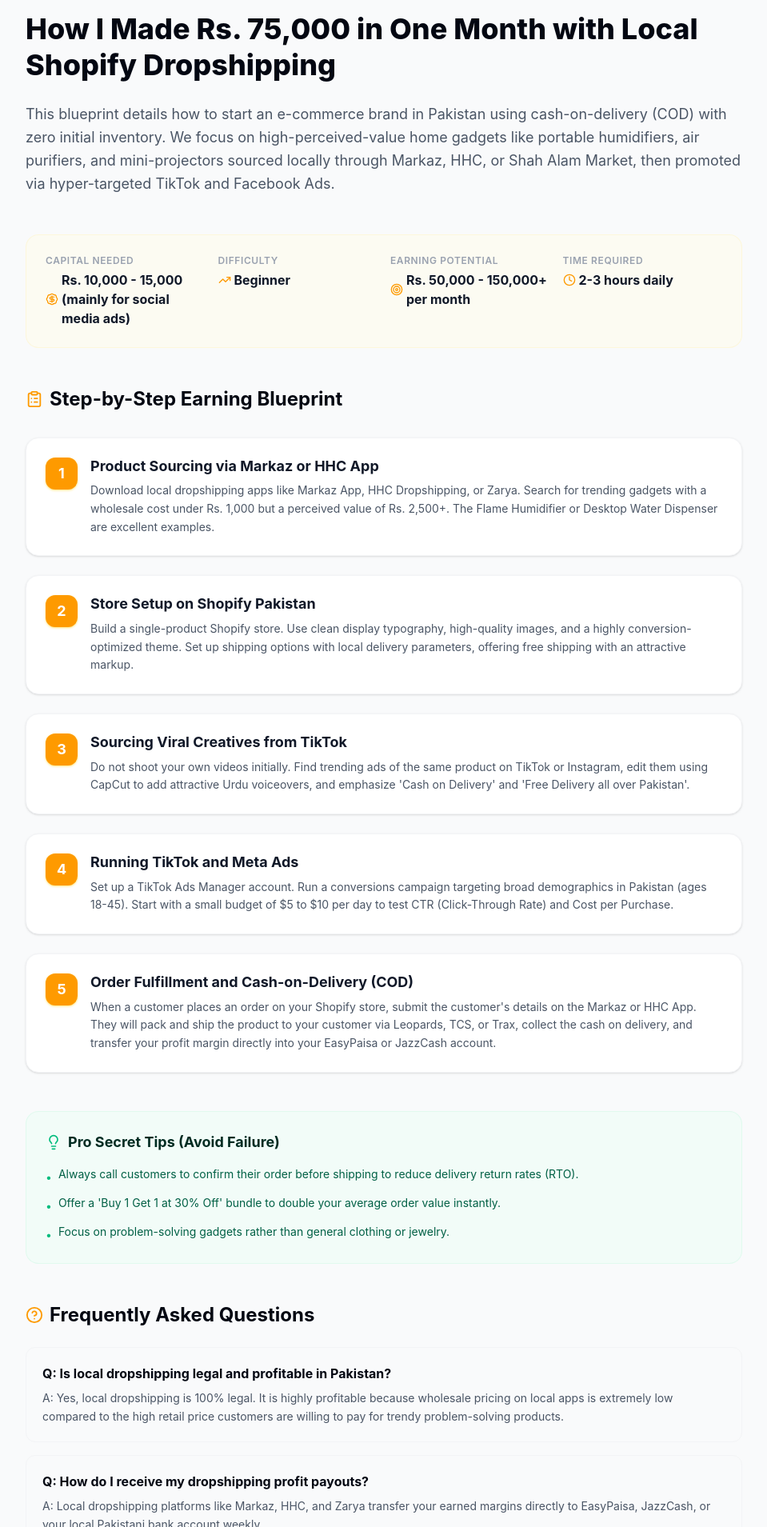
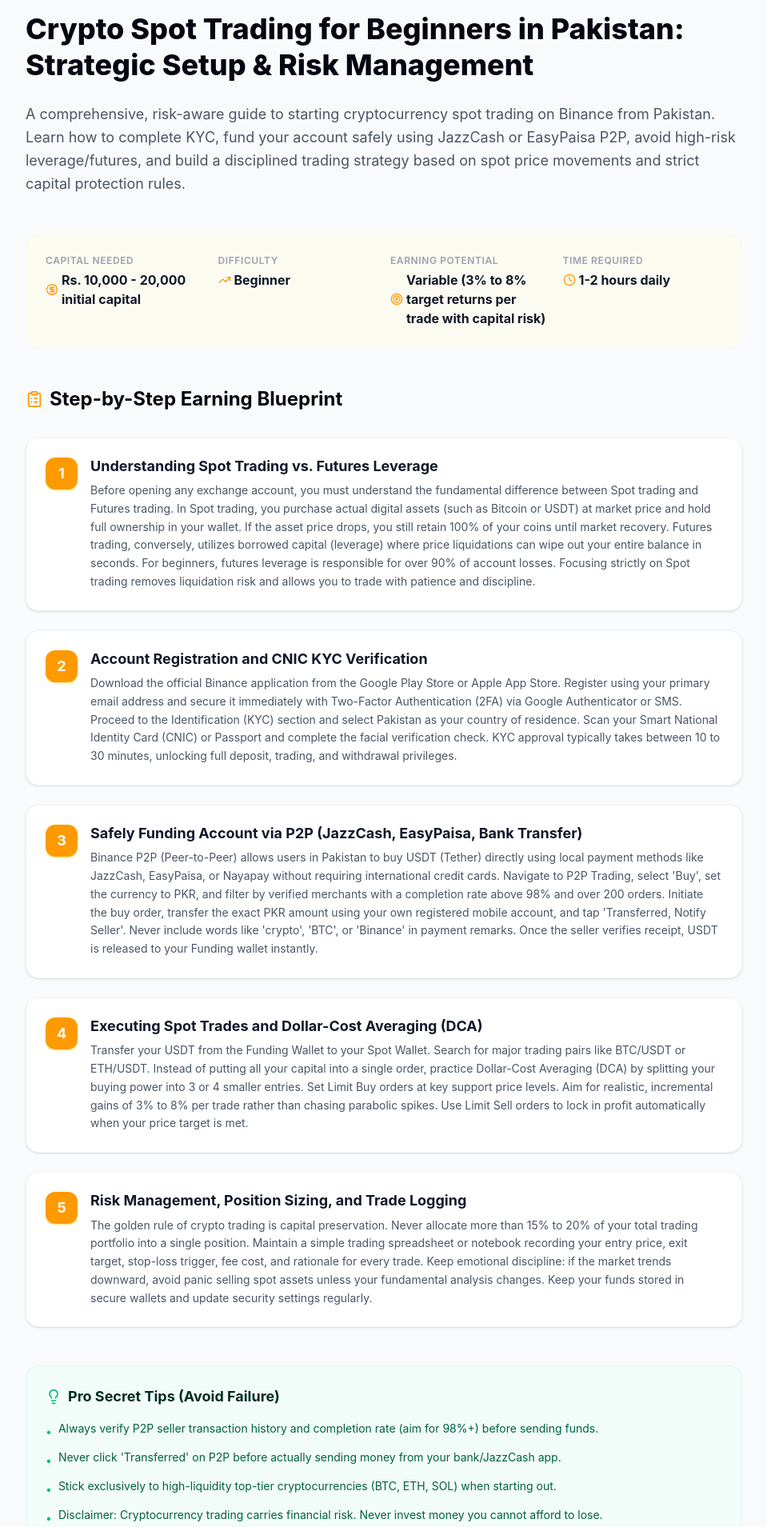
Before and after one commit to goshbuzz/GoshBuzz, a React (Vite) app: page /product/idea-1 in a window 1280 px wide. Shown: the part 1231-3140 px from the top of the page at 80% size, without its empty margins (160-1119 px from the left). Built offline with nearby package versions, Linux system fonts and the light colour scheme.

Commit message:
feat: update idea-1 to crypto spot trading guide
Replace the dropshipping business model with a comprehensive guide on beginner-friendly cryptocurrency spot trading in Pakistan, including setup, risk management, and P2P funding strategies.

```diff
--- a/src/data/articles.ts
+++ b/src/data/articles.ts
@@ -23,92 +23,106 @@ export interface ProductArticle {
 
 export const articles: Record<string, ProductArticle> = {
   "idea-1": {
-    title: "How I Made Rs. 75,000 in One Month with Local Shopify Dropshipping",
-    intro: "This blueprint details how to start an e-commerce brand in Pakistan using cash-on-delivery (COD) with zero initial inventory. We focus on high-perceived-value home gadgets like portable humidifiers, air purifiers, and mini-projectors sourced locally through Markaz, HHC, or Shah Alam Market, then promoted via hyper-targeted TikTok and Facebook Ads.",
-    capitalNeeded: "Rs. 10,000 - 15,000 (mainly for social media ads)",
+    title: "Crypto Spot Trading for Beginners in Pakistan: Strategic Setup & Risk Management",
+    intro: "A comprehensive, risk-aware guide to starting cryptocurrency spot trading on Binance from Pakistan. Learn how to complete KYC, fund your account safely using JazzCash or EasyPaisa P2P, avoid high-risk leverage/futures, and build a disciplined trading strategy based on spot price movements and strict capital protection rules.",
+    capitalNeeded: "Rs. 10,000 - 20,000 initial capital",
     difficulty: "Beginner",
-    earningPotential: "Rs. 50,000 - 150,000+ per month",
-    timeRequired: "2-3 hours daily",
+    earningPotential: "Variable (3% to 8% target returns per trade with capital risk)",
+    timeRequired: "1-2 hours daily",
     steps: [
       {
-        title: "Product Sourcing via Markaz or HHC App",
-        content: "Download local dropshipping apps like Markaz App, HHC Dropshipping, or Zarya. Search for trending gadgets with a wholesale cost under Rs. 1,000 but a perceived value of Rs. 2,500+. The Flame Humidifier or Desktop Water Dispenser are excellent examples."
+        title: "Understanding Spot Trading vs. Futures Leverage",
+        content: "Before opening any exchange account, you must understand the fundamental difference between Spot trading and Futures trading. In Spot trading, you purchase actual digital assets (such as Bitcoin or USDT) at market price and hold full ownership in your wallet. If the asset price drops, you still retain 100% of your coins until market recovery. Futures trading, conversely, utilizes borrowed capital (leverage) where price liquidations can wipe out your entire balance in seconds. For beginners, futures leverage is responsible for over 90% of account losses. Focusing strictly on Spot trading removes liquidation risk and allows you to trade with patience and discipline."
       },
       {
-        title: "Store Setup on Shopify Pakistan",
-        content: "Build a single-product Shopify store. Use clean display typography, high-quality images, and a highly conversion-optimized theme. Set up shipping options with local delivery parameters, offering free shipping with an attractive markup."
+        title: "Account Registration and CNIC KYC Verification",
+        content: "Download the official Binance application from the Google Play Store or Apple App Store. Register using your primary email address and secure it immediately with Two-Factor Authentication (2FA) via Google Authenticator or SMS. Proceed to the Identification (KYC) section and select Pakistan as your country of residence. Scan your Smart National Identity Card (CNIC) or Passport and complete the facial verification check. KYC approval typically takes between 10 to 30 minutes, unlocking full deposit, trading, and withdrawal privileges."
       },
       {
-        title: "Sourcing Viral Creatives from TikTok",
-        content: "Do not shoot your own videos initially. Find trending ads of the same product on TikTok or Instagram, edit them using CapCut to add attractive Urdu voiceovers, and emphasize 'Cash on Delivery' and 'Free Delivery all over Pakistan'."
+        title: "Safely Funding Account via P2P (JazzCash, EasyPaisa, Bank Transfer)",
+        content: "Binance P2P (Peer-to-Peer) allows users in Pakistan to buy USDT (Tether) directly using local payment methods like JazzCash, EasyPaisa, or Nayapay without requiring international credit cards. Navigate to P2P Trading, select 'Buy', set the currency to PKR, and filter by verified merchants with a completion rate above 98% and over 200 orders. Initiate the buy order, transfer the exact PKR amount using your own registered mobile account, and tap 'Transferred, Notify Seller'. Never include words like 'crypto', 'BTC', or 'Binance' in payment remarks. Once the seller verifies receipt, USDT is released to your Funding wallet instantly."
       },
       {
-        title: "Running TikTok and Meta Ads",
-        content: "Set up a TikTok Ads Manager account. Run a conversions campaign targeting broad demographics in Pakistan (ages 18-45). Start with a small budget of $5 to $10 per day to test CTR (Click-Through Rate) and Cost per Purchase."
+        title: "Executing Spot Trades and Dollar-Cost Averaging (DCA)",
+        content: "Transfer your USDT from the Funding Wallet to your Spot Wallet. Search for major trading pairs like BTC/USDT or ETH/USDT. Instead of putting all your capital into a single order, practice Dollar-Cost Averaging (DCA) by splitting your buying power into 3 or 4 smaller entries. Set Limit Buy orders at key support price levels. Aim for realistic, incremental gains of 3% to 8% per trade rather than chasing parabolic spikes. Use Limit Sell orders to lock in profit automatically when your price target is met."
       },
       {
-        title: "Order Fulfillment and Cash-on-Delivery (COD)",
-        content: "When a customer places an order on your Shopify store, submit the customer's details on the Markaz or HHC App. They will pack and ship the product to your customer via Leopards, TCS, or Trax, collect the cash on delivery, and transfer your profit margin directly into your EasyPaisa or JazzCash account."
+        title: "Risk Management, Position Sizing, and Trade Logging",
+        content: "The golden rule of crypto trading is capital preservation. Never allocate more than 15% to 20% of your total trading portfolio into a single position. Maintain a simple trading spreadsheet or notebook recording your entry price, exit target, stop-loss trigger, fee cost, and rationale for every trade. Keep emotional discipline: if the market trends downward, avoid panic selling spot assets unless your fundamental analysis changes. Keep your funds stored in secure wallets and update security settings regularly."
       }
     ],
     proTips: [
-      "Always call customers to confirm their order before shipping to reduce delivery return rates (RTO).",
-      "Offer a 'Buy 1 Get 1 at 30% Off' bundle to double your average order value instantly.",
-      "Focus on problem-solving gadgets rather than general clothing or jewelry."
+      "Always verify P2P seller transaction history and completion rate (aim for 98%+) before sending funds.",
+      "Never click 'Transferred' on P2P before actually sending money from your bank/JazzCash app.",
+      "Stick exclusively to high-liquidity top-tier cryptocurrencies (BTC, ETH, SOL) when starting out.",
+      "Disclaimer: Cryptocurrency trading carries financial risk. Never invest money you cannot afford to lose."
     ],
     faqs: [
       {
-        question: "Is local dropshipping legal and profitable in Pakistan?",
-        answer: "Yes, local dropshipping is 100% legal. It is highly profitable because wholesale pricing on local apps is extremely low compared to the high retail price customers are willing to pay for trendy problem-solving products."
+        question: "Is crypto trading legal and accessible in Pakistan?",
+        answer: "Cryptocurrency is widely accessed in Pakistan via peer-to-peer (P2P) platforms on global exchanges like Binance. Users buy and sell USDT using local mobile wallets (JazzCash, EasyPaisa) and bank transfers."
       },
       {
-        question: "How do I receive my dropshipping profit payouts?",
-        answer: "Local dropshipping platforms like Markaz, HHC, and Zarya transfer your earned margins directly to EasyPaisa, JazzCash, or your local Pakistani bank account weekly."
+        question: "Can I lose my money in Crypto Spot Trading?",
+        answer: "Unlike futures trading where leverage can liquidate your account to zero, spot trading carries market volatility risk. If an asset price decreases, you retain ownership of the coins, but their fiat valuation fluctuates. Proper risk management and position sizing are essential."
+      },
+      {
+        question: "How do I withdraw earnings back to my JazzCash or EasyPaisa account?",
+        answer: "Transfer your USDT from Spot Wallet to Funding Wallet, navigate to P2P Trading, select 'Sell', choose your preferred payment method (JazzCash, EasyPaisa, Bank Transfer), and place a sell order with a verified buyer."
       }
     ],
-    tags: ["local dropshipping pakistan", "earn online from home", "shopify ecommerce business", "markaz app dropshipping", "tiktok ads pakistan"]
+    tags: ["crypto spot trading pakistan", "binance p2p jazzcash easypaisa", "btc usdt spot strategy", "trading risk management", "earn online pakistan"]
   },
   "idea-2": {
-    title: "How to Build a Niche Blog and Earn Rs. 45,000/Month from Google AdSense",
-    intro: "Blogging is one of the most sustainable passive income business models. By targeting specific low-competition, high-CPC (Cost Per Click) micro-niches (e.g., specific mobile specs, agricultural guides, or eco-friendly home tech), you can drive high organic search traffic from search engines and monetize it via Google AdSense.",
-    capitalNeeded: "Rs. 3,000 - 5,000 (for domain name and Hostinger web hosting)",
+    title: "The Complete Google AdSense Blogging Blueprint: Niche Selection, WordPress Setup, & Content Strategy",
+    intro: "A step-by-step masterclass on building, launching, and monetizing a content website from Pakistan using WordPress and Google AdSense. Learn how to identify low-competition niches, establish proper site architecture, publish high-quality SEO content, meet AdSense approval criteria, and build a long-term organic search asset.",
+    capitalNeeded: "Rs. 3,000 - 6,000 (for domain & hosting)",
     difficulty: "Beginner",
-    earningPotential: "Rs. 30,000 - 100,000+ per month",
-    timeRequired: "1-2 hours daily",
+    earningPotential: "Rs. 25,000 - 80,000+ per month (based on traffic & niche RPM)",
+    timeRequired: "1-3 hours daily",
     steps: [
       {
-        title: "Niche Selection & Keyword Research",
-        content: "Avoid broad topics like 'Tech' or 'Health'. Focus on micro-niches like 'Hydroponic gardening tips' or 'Electric bike specs in Pakistan'. Use free SEO tools like Google Keyword Planner and Ahrefs Free Generator to find high-volume, low-competition longtail keywords."
+        title: "Micro-Niche Selection & Intent Keyword Research",
+        content: "Success with Google AdSense relies on targeting specific, low-competition micro-niches rather than broad multi-topic domains. Focus on topics with clear user intent—such as specialized technology guides, local Pakistani finance/educational specs, eco-friendly lifestyle tips, or niche hobby reviews. Use free tools like Google Keyword Planner, Ahrefs Free Keyword Generator, and Google Trends to discover long-tail questions (e.g., 'how to calculate solar inverter battery size in Pakistan') that carry low keyword difficulty but consistent monthly search volume."
       },
       {
-        title: "WordPress Blog Setup",
-        content: "Purchase a .com domain and premium shared hosting. Install WordPress, set up an SEO-friendly theme like GeneratePress, and install essential plugins like RankMath for on-page SEO optimization."
+        title: "Domain Registration and Hostinger WordPress Setup",
+        content: "Secure a memorable, brandable .com domain name that reflects your niche. Purchase reliable shared web hosting (such as Hostinger or Namecheap) which includes a free SSL certificate. Use one-click WordPress installation to deploy your site. Install a lightweight, fast-loading theme such as GeneratePress, Astra, or Kadence. High site loading speed is a crucial ranking factor for Google and directly impacts user experience."
       },
       {
-        title: "High-Quality SEO Content Writing",
-        content: "Write 30 to 50 detailed articles (each 1,200+ words) addressing specific search queries. Structure your posts with clear headings (H2, H3), bullet points, and high-quality images. Target featured snippets to maximize organic clicks."
+        title: "Mandatory Site Architecture & Legal Page Creation",
+        content: "Google AdSense strictly enforces site compliance guidelines before approving new publishers. Your blog must feature clear top-level navigation and mandatory legal pages: Privacy Policy, Terms of Service, Disclaimer, About Us, and Contact Us. Ensure these pages are linked in your site footer and header menu. Avoid linking out to thin doorway pages or external content networks; all main navigation items should lead to valuable, native content hosted directly on your domain."
       },
       {
-        title: "Google AdSense Approval & Placement",
-        content: "Once your blog has decent organic traffic and high-quality content, apply for Google AdSense. Upon approval, place auto-ads or custom banner ads in high-CTR zones like below the title and within content paragraphs."
+        title: "Comprehensive SEO Content Writing & Formatting",
+        content: "Publish between 20 to 30 original, well-researched articles before applying for AdSense. Each post should be 1,200+ words, structured cleanly with logical H2 and H3 headings, short readable paragraphs, bullet points, and optimized images with alt text. Address search queries thoroughly, providing original analysis, step-by-step instructions, and actionable advice. Install RankMath or Yoast SEO to optimize titles, meta descriptions, and XML sitemaps."
+      },
+      {
+        title: "Applying for Google AdSense & Optimizing Ad Placements",
+        content: "Once your site has 25+ published posts, consistent organic indexing on Google Search Console, and clean layout design, submit your domain to Google AdSense. Upon receiving approval, enable Auto Ads for intelligent placement, or manually insert responsive display ad units below article titles, within high-engagement paragraphs, and inside sidebars. Monitor Click-Through Rate (CTR) and Revenue Per Mille (RPM) in your AdSense dashboard."
       }
     ],
     proTips: [
-      "Avoid copying content; Google's helpful content system penalizes plagiarized or thin AI articles.",
-      "Incorporate Urdu translations or write bilingual content to capture the massive local Pakistani search audience.",
-      "Focus on evergreen topics that will drive consistent monthly organic traffic for years."
+      "Ensure your blog passes Google Core Web Vitals with fast mobile loading times under 2.5 seconds.",
+      "Never click your own AdSense ads or ask friends to click them; invalid click activity leads to account suspension.",
+      "Focus on evergreen topics that continue generating search traffic for years without constant updates.",
+      "Provide genuine value and unique perspective in every article to align with Google's Helpful Content System."
     ],
     faqs: [
       {
-        question: "How long does it take to get Google AdSense approval in Pakistan?",
-        answer: "It typically takes 2 to 4 weeks after submitting your application. Ensure your website has all mandatory pages like Privacy Policy, About Us, and Contact Us, and at least 25 high-quality original posts."
+        question: "How long does Google AdSense take to approve a new blog in Pakistan?",
+        answer: "AdSense site reviews usually take between 3 to 14 days. Ensure your blog has a custom domain (.com), 20+ original detailed articles, mandatory legal pages (Privacy Policy, About Us, Contact), and no broken links."
       },
       {
-        question: "What is the CPC for Pakistani traffic vs international traffic?",
-        answer: "International traffic (US, UK, CA) has a much higher CPC ($0.50 - $5.00) compared to Pakistani traffic ($0.02 - $0.10). Try to write some articles targeting global audiences to boost earnings."
+        question: "Why was my site rejected for 'Low Value Content'?",
+        answer: "Rejections occur if articles are too short, copied, AI-generated without editing, or if the site uses doorway pages that redirect visitors to external sites. Host full, 1,200+ word original articles directly on your domain to pass review."
+      },
+      {
+        question: "How do AdSense payouts work in Pakistan?",
+        answer: "Once your account reaches the $100 threshold, Google AdSense transfers funds directly to your local Pakistani bank account via wire transfer every month between the 21st and 26th."
       }
     ],
-    tags: ["google adsense blogging", "earn from blog in pakistan", "micro niche blogging seo", "wordpress setup hosting", "make money writing articles"]
+    tags: ["google adsense blogging", "wordpress setup pakistan", "seo article writing guide", "adsense approval tips", "passive income blogging"]
   },
   "idea-3": {
     title: "eBay Selling & Dropshipping Guide: Sourcing from Pakistan to Sell Internationally",
```
